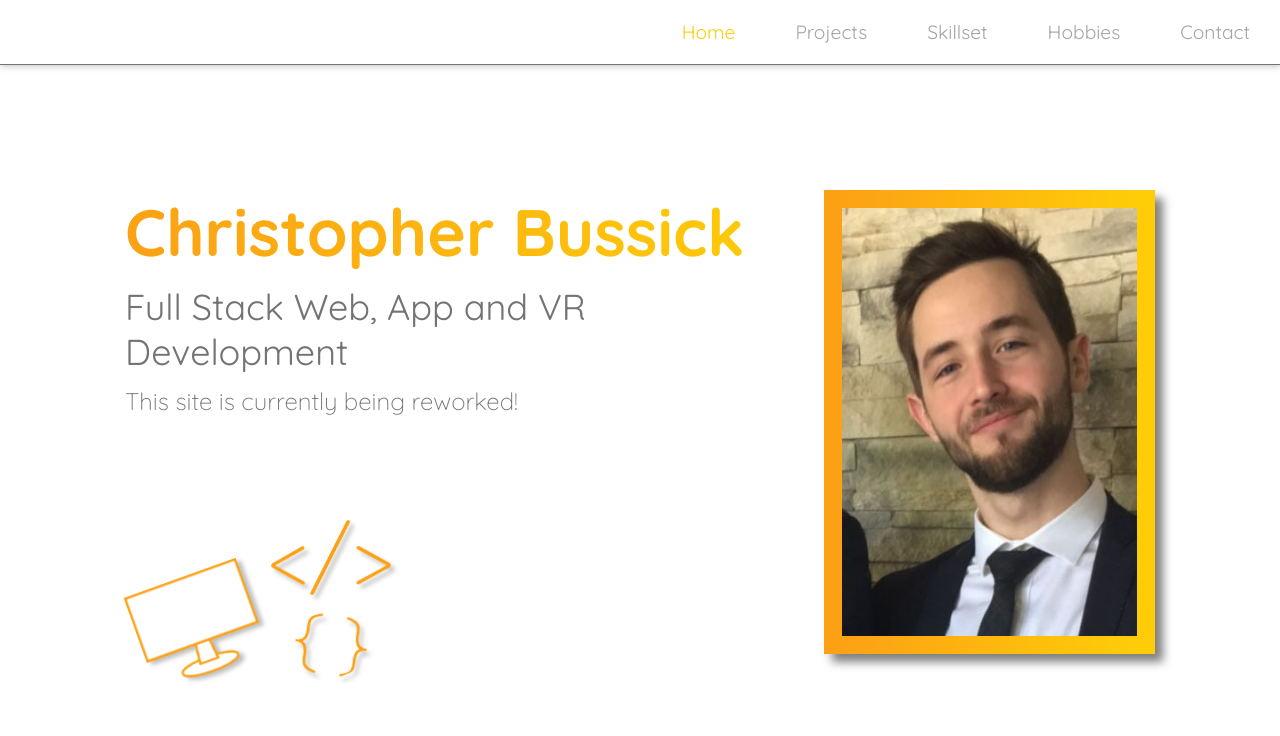
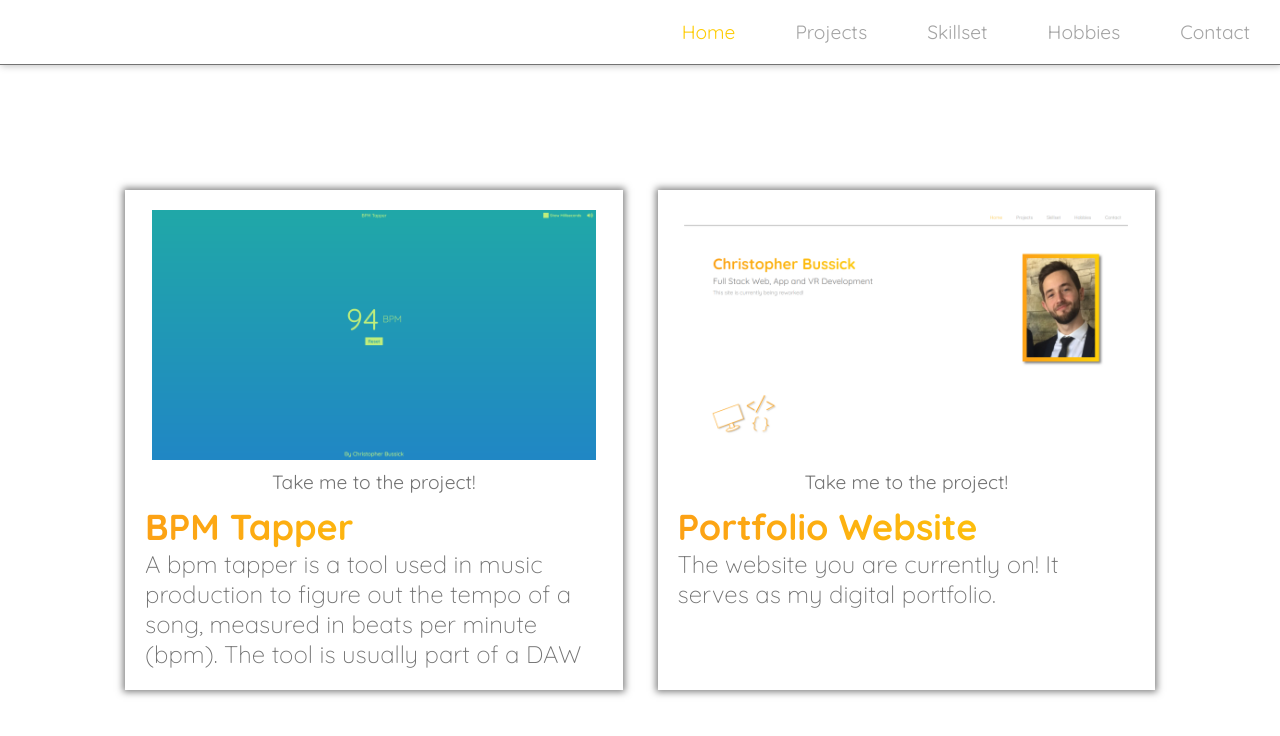
Before and after one commit to ChristopherBussick/portfolio, a React (Create React App) app: page /#/Projects in a window 1280 px wide. Shown: the top 736 px of the page. Built offline with nearby package versions, Linux system fonts and the light colour scheme.

Commit message:
Added projects page

```diff
--- a/src/App.tsx
+++ b/src/App.tsx
@@ -2,22 +2,36 @@ import React from "react";
 import styled, { ThemeProvider } from "styled-components";
 import GlobalStyle from "./components/styles/GlobalStyle";
 import { defaultTheme } from "./styles/themes/defaultTheme";
-import Home from "./components/Home";
+import { Home } from "./pages/Home";
+import { Projects } from "./pages/Projects";
 import Nav from "./components/navigation/Nav";
 import Navbar from "./components/navigation/Navbar";
 import { NavItems } from "./navItems";
+import { ProjectsList } from "./projects";
+import { HashRouter as Router, Switch, Route } from "react-router-dom";
 
 function App() {
   return (
+    <Router>
       <ThemeProvider theme={defaultTheme}>
         <StyledApp>
           <GlobalStyle />
           <Navbar>
             <Nav navItems={NavItems} />
           </Navbar>
-        <Home />
+          <Switch>
+            <Route path="/" exact component={Home} />
+            <Route
+              path="/Projects"
+              exact
+              render={(props) => {
+                return <Projects projects={ProjectsList} />;
+              }}
+            />
+          </Switch>
         </StyledApp>
       </ThemeProvider>
+    </Router>
   );
 }
 
--- /dev/null
+++ b/src/components/ProjectCard.tsx
@@ -0,0 +1,52 @@
+import React from "react";
+import styled from "styled-components";
+import { Project } from "../model/Project";
+
+interface ProjectCardProps {
+  project: Project;
+}
+
+export const ProjectCard: React.FC<ProjectCardProps> = ({ project }) => {
+  return (
+    <StyledProjectCard className="project-card">
+      {project.thumbnail ? (
+        <img
+          className="thumbnail"
+          src={project.thumbnail}
+          alt={"An image displaying " + project.name}
+        />
+      ) : null}
+      {project.url ? (
+        <a className="url" href={project.url}>
+          Take me to the project!
+        </a>
+      ) : null}
+      <h3 className="heading">{project.name}</h3>
+      <p className="description">{project.description}</p>
+    </StyledProjectCard>
+  );
+};
+
+const StyledProjectCard = styled.div`
+  box-shadow: 0px 0px 7px 2px rgba(0, 0, 0, 0.5);
+  padding: 20px;
+  display: flex;
+  flex-direction: column;
+  height: 500px;
+  width: 100%;
+
+  .url {
+    margin: 10px 0 10px 0;
+    align-self: center;
+  }
+
+  .thumbnail {
+    height: 250px;
+    align-self: center;
+  }
+
+  .description {
+    overflow: hidden;
+    text-overflow: ellipsis;
+  }
+`;
--- a/src/components/navigation/Nav.tsx
+++ b/src/components/navigation/Nav.tsx
@@ -12,6 +12,8 @@ export const Nav: React.FC<NavProps> = ({ navItems }) => {
     getDefaultActiveSiteId(navItems)
   );
 
+  console.log(window.location.pathname);
+
   function constructNavItems(navItems: Array<NavItemProps>) {
     return navItems.map((navItem) => {
       return (
@@ -22,6 +24,7 @@ export const Nav: React.FC<NavProps> = ({ navItems }) => {
           label={navItem.label}
           isActive={navItem.id === activeSite}
           setIsActive={setActiveSite}
+          linkTo={navItem.linkTo}
         />
       );
     });
--- a/src/components/navigation/NavItem.tsx
+++ b/src/components/navigation/NavItem.tsx
@@ -1,4 +1,5 @@
 import React, { Dispatch, SetStateAction } from "react";
+import { Link } from "react-router-dom";
 import styled from "styled-components";
 
 export enum NavItemType {
@@ -13,6 +14,7 @@ export interface NavItemProps {
   label: string;
   isActive: boolean;
   setIsActive?: Dispatch<SetStateAction<number | undefined>>;
+  linkTo: string;
 }
 
 export const NavItem: React.FC<NavItemProps> = ({
@@ -21,6 +23,7 @@ export const NavItem: React.FC<NavItemProps> = ({
   label,
   isActive,
   setIsActive,
+  linkTo,
 }) => {
   switch (type) {
     case NavItemType.Anchor: {
@@ -30,6 +33,7 @@ export const NavItem: React.FC<NavItemProps> = ({
           onClick={
             setIsActive === undefined ? undefined : () => setIsActive(id)
           }
+          to={linkTo}
         >
           {label}
         </StyledNavItemAnchor>
@@ -41,7 +45,7 @@ export const NavItem: React.FC<NavItemProps> = ({
   }
 };
 
-const StyledNavItemAnchor = styled.a<{ isActive: boolean }>`
+const StyledNavItemAnchor = styled(Link)<{ isActive: boolean }>`
   padding: 20px 30px;
   font-size: 1.2rem;
   font-weight: 400;
@@ -50,6 +54,7 @@ const StyledNavItemAnchor = styled.a<{ isActive: boolean }>`
   user-select: none;
 
   &:hover {
+    background: none;
     color: ${(props) =>
       props.isActive ? props.theme.colors.primary : "#2b2b2b"};
   }
--- a/src/components/styles/GlobalStyle.tsx
+++ b/src/components/styles/GlobalStyle.tsx
@@ -16,6 +16,12 @@ const GlobalStyle = createGlobalStyle`
     text-decoration: none;
     transition: 0.2s;
     cursor: pointer;
+    color: ${(props) => props.theme.colors.gray};
+    font-size: 1.2rem;
+
+    &:hover {
+      background-color: ${(props) => props.theme.colors.secondary};
+    }
   }
 
   h1 {
@@ -40,6 +46,22 @@ const GlobalStyle = createGlobalStyle`
     color: ${(props) => props.theme.colors.gray};
   }
 
+  h3 {
+    font-size: 2.25rem;
+    font-weight: 700;
+
+    /* Adds a linear gradient to the text */
+    background: ${(props) =>
+      "linear-gradient(90deg, " +
+      props.theme.colors.primary +
+      " 0%, " +
+      props.theme.colors.secondary +
+      " 100%)"};
+    background-clip: text;
+    -webkit-background-clip: text;
+    -webkit-text-fill-color: transparent;
+  }
+
   p {
     font-size: 1.5rem;
     font-weight: 300;
--- /dev/null
+++ b/src/model/Project.tsx
@@ -0,0 +1,7 @@
+export interface Project {
+  id: string;
+  name: string;
+  thumbnail?: string;
+  url?: string;
+  description: string;
+}
--- a/src/navItems.ts
+++ b/src/navItems.ts
@@ -1,11 +1,41 @@
 import { NavItemProps, NavItemType } from "./components/navigation/NavItem";
 
 export const NavItems: Array<NavItemProps> = [
-  { id: 0, itemType: NavItemType.Anchor, label: "Home", isActive: true },
-  { id: 1, itemType: NavItemType.Anchor, label: "Projects", isActive: false },
-  { id: 2, itemType: NavItemType.Anchor, label: "Skillset", isActive: false },
-  { id: 3, itemType: NavItemType.Anchor, label: "Hobbies", isActive: false },
-  { id: 4, itemType: NavItemType.Anchor, label: "Contact", isActive: false },
+  {
+    id: 0,
+    itemType: NavItemType.Anchor,
+    label: "Home",
+    isActive: true,
+    linkTo: "/",
+  },
+  {
+    id: 1,
+    itemType: NavItemType.Anchor,
+    label: "Projects",
+    isActive: false,
+    linkTo: "/Projects",
+  },
+  {
+    id: 2,
+    itemType: NavItemType.Anchor,
+    label: "Skillset",
+    isActive: false,
+    linkTo: "/",
+  },
+  {
+    id: 3,
+    itemType: NavItemType.Anchor,
+    label: "Hobbies",
+    isActive: false,
+    linkTo: "/",
+  },
+  {
+    id: 4,
+    itemType: NavItemType.Anchor,
+    label: "Contact",
+    isActive: false,
+    linkTo: "/",
+  },
 ];
 
 export function getDefaultActiveSiteId(navItems: Array<NavItemProps>) {
--- a/src/components/Home.tsx
+++ b/src/pages/Home.tsx
@@ -1,6 +1,6 @@
 import React from "react";
 import styled from "styled-components";
-import Article from "./Article";
+import Article from "../components/Article";
 import MeImg from "../res/me_5x7.png";
 import MonitorIcon from "../res/monitor.png";
 import CurlyBracketsIcon from "../res/curly_brackets.png";
@@ -12,7 +12,7 @@ export const Home: React.FC<HomeProps> = () => {
   return (
     <StyledHome>
       <div className="left-column">
-        <StyledArticleTest
+        <StyledArticle
           heading="Christopher Bussick"
           subheading="Full Stack Web, App and VR Development"
           text="This site is currently being reworked!"
@@ -38,7 +38,7 @@ export const Home: React.FC<HomeProps> = () => {
 
 // "Normal" react components need to be wrapped into a styled() factory to make it eligible for interpolation.
 // - See: https://styled-components.com/docs/advanced#referring-to-other-components
-const StyledArticleTest = styled(Article)``;
+const StyledArticle = styled(Article)``;
 
 const StyledHome = styled.div`
   flex: 1 1 auto;
@@ -93,7 +93,7 @@ const StyledHome = styled.div`
     }
   }
 
-  ${StyledArticleTest} {
+  ${StyledArticle} {
     margin-bottom: 35px;
   }
 
@@ -113,4 +113,3 @@ const StyledHome = styled.div`
     max-height: 464px;
   }
 `;
-export default Home;
--- /dev/null
+++ b/src/pages/Projects.tsx
@@ -0,0 +1,28 @@
+import React from "react";
+import styled from "styled-components";
+import { ProjectCard } from "../components/ProjectCard";
+import { Project } from "../model/Project";
+
+interface ProjectsProps {
+  projects: Project[];
+}
+
+export const Projects: React.FC<ProjectsProps> = ({ projects }) => {
+  return (
+    <StyledProjects>
+      {projects.map((project) => {
+        return <ProjectCard project={project} />;
+      })}
+    </StyledProjects>
+  );
+};
+
+const StyledProjects = styled.div`
+  flex: 1 1 auto;
+  display: flex;
+  padding: 125px 125px;
+
+  .project-card:not(:last-child) {
+    margin-right: 35px;
+  }
+`;
--- /dev/null
+++ b/src/projects.ts
@@ -0,0 +1,21 @@
+import { Project } from "./model/Project";
+import BPMTapperThumbnail from "./res/bpm_tapper_thumbnail.png";
+import PortfolioWebsiteThumbnail from "./res/portfolio_website_thumbnail.png";
+
+export const ProjectsList: Project[] = [
+  {
+    id: "bpmtapper",
+    name: "BPM Tapper",
+    thumbnail: BPMTapperThumbnail,
+    url: "https://christopherbussick.github.io/bpm-tapper/",
+    description: `A bpm tapper is a tool used in music production to figure out the tempo of a song, measured in beats per minute (bpm).
+    The tool is usually part of a DAW (digital audio workstation), installed on a computer. This project is meant to make the tool browser-based.`,
+  },
+  {
+    id: "portfolio",
+    name: "Portfolio Website",
+    thumbnail: PortfolioWebsiteThumbnail,
+    url: "https://www.christopherbussick.com/",
+    description: `The website you are currently on! It serves as my digital portfolio.`,
+  },
+];
--- a/src/styles/styled.d.ts
+++ b/src/styles/styled.d.ts
@@ -11,6 +11,7 @@ declare module "styled-components" {
     colors: {
       primary: string;
       secondary: string;
+      complimentary: string;
       gray: string;
     };
   }
--- a/src/styles/themes/defaultTheme.ts
+++ b/src/styles/themes/defaultTheme.ts
@@ -4,6 +4,7 @@ const defaultTheme: DefaultTheme = {
   colors: {
     primary: "#FCA115",
     secondary: "#FECD08",
+    complimentary: "#00BEEB",
     gray: "#737373",
   },
 };
```
Also changed, not shown: src/res/bpm_tapper_thumbnail.png (added), src/res/portfolio_website_thumbnail.png (added). Lines whose indentation alone changed are shown as unchanged.
